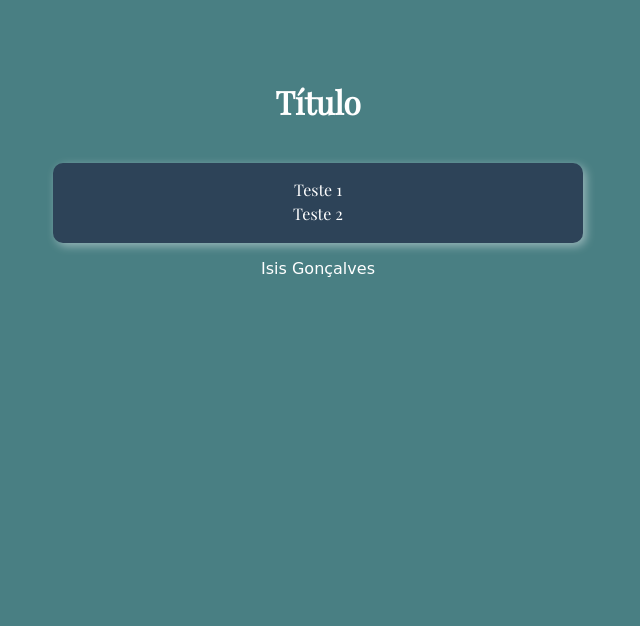
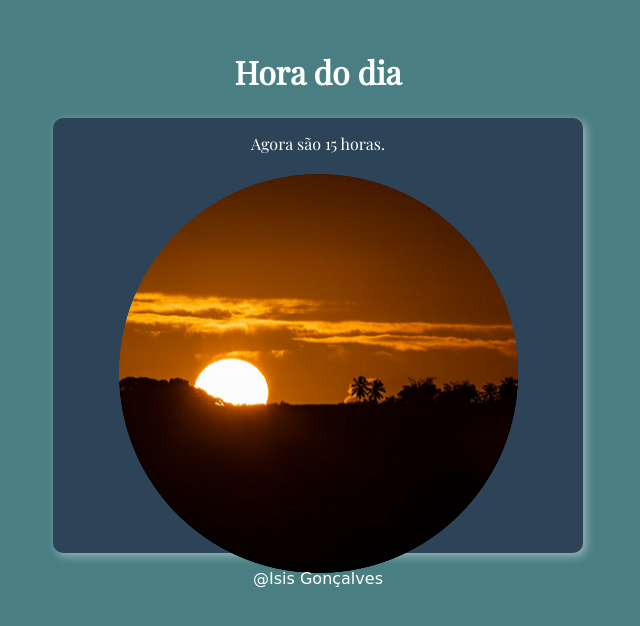
Before and after one commit to isisgoncalves/Hora_do_dia, a plain HTML site: page index.html in a window 1280 px wide. Shown: the whole page, without its empty margins (322-962 px from the left). Drawn offline with nearby package versions, Linux system fonts and the light colour scheme; a web font is replaced by a local one.

Commit message:
inserindo transição de imagens

```diff
--- a/index.html
+++ b/index.html
@@ -12,16 +12,20 @@
 
   <link rel="stylesheet" href="style.css">
 </head>
-<body>
+<body onload="carregar()">
   <header>
-    <h1>Título</h1>
+    <h1>Hora do dia</h1>
   </header>
   <section>
-    <div>Teste 1</div>
-    <div>Teste 2</div>
+    <div id="msg">
+      Mensagem
+    </div>
+    <div id="foto">
+      <img id="imagem" src="images/manha.png" alt="Foto do dia">
+    </div>
   </section>
   <footer>
-    <p>Isis Gonçalves</p>
+    <p><a href="https://github.com/isisgoncalves" target="_blank">@Isis Gonçalves</a></p>
   </footer>
   <script src="script.js"></script>
 </body>
--- a/script.js
+++ b/script.js
@@ -1 +1,15 @@
-alert('Mais um teste!')
+function carregar(){
+  let msg = document.getElementById('msg')
+  let img = document.getElementById('imagem')
+  let data = new Date()
+  let hora = 15
+  msg.innerHTML = `Agora são ${hora} horas.`
+  if (hora >= 6 && hora < 12){
+    img.src = 'images/manha.png'
+  } else if(hora >= 12 && hora < 18){
+    img.src ='images/tarde.png'
+  } else{
+    img.src = 'images/noite.png'
+  }
+
+}
--- a/style.css
+++ b/style.css
@@ -5,8 +5,8 @@ body{
   text-align: center;
 }
 header{
-  margin-top: 80px;
-  margin-bottom: 40px;
+  margin-top: 50px;
+  margin-bottom: 25px;
 }
 
 section{
@@ -14,16 +14,20 @@ section{
   border-radius: 10px;
   padding: 15px;
   width: 500px;
-  height: 50px;
+  height: 405px;
   margin: auto;
   box-shadow: 3px 3px 10px rgba(255, 255, 255, 0.438);
-  }
+}
 
 div{
-  padding: 1pt;
-  }
+  margin-bottom: 20px;
+}
 
 footer{
   font-family: 'Borel', cursive;
-  margin-top: 10px;
- }
+}
+
+a{
+  text-decoration: none;
+  color: white;
+}
```
Also changed, not shown: images/manha.png (added), images/noite.png (added), images/tarde.png (added).
